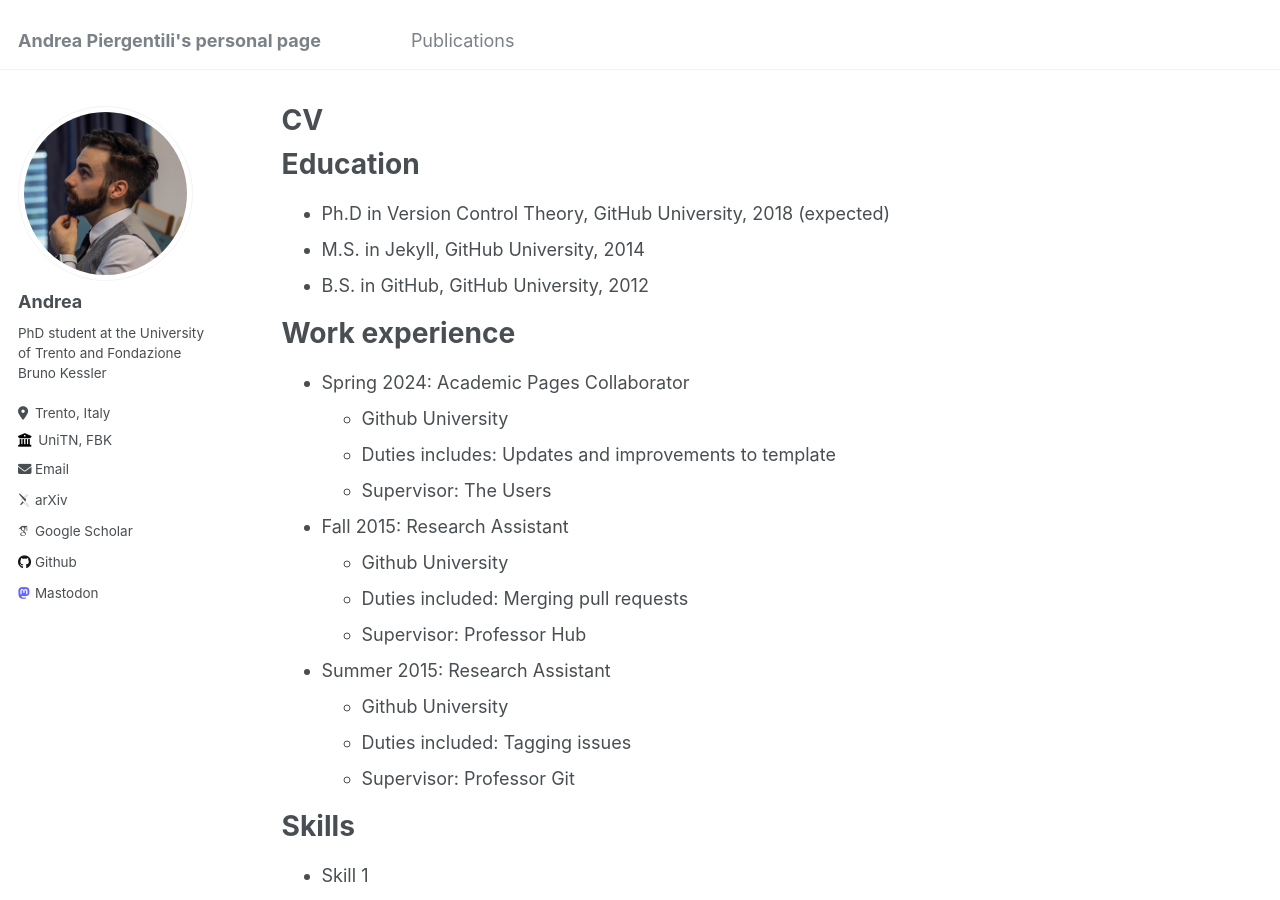
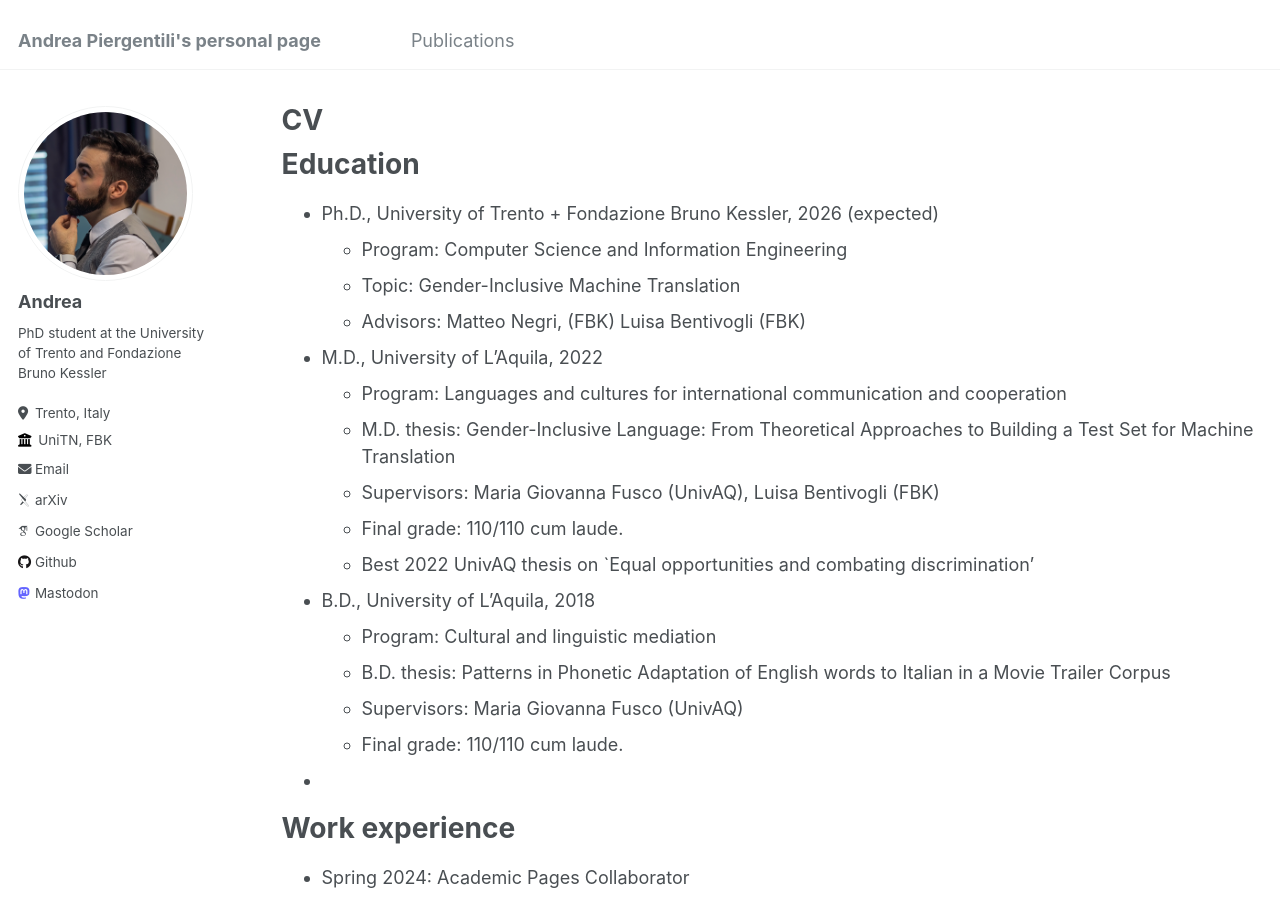
Before and after one commit to apierg/apierg.github.io, a Jekyll site: the page built from _pages/cv.md, in a window 1280 px wide and 900 px high. Built offline with Jekyll 4.4.1, drawn with Linux system fonts in a browser that asks for light colours; some web fonts are replaced.

Commit message:
add education information

```diff
--- a/_pages/cv.md
+++ b/_pages/cv.md
@@ -11,9 +11,22 @@ redirect_from:
 
 Education
 ======
-* Ph.D in Version Control Theory, GitHub University, 2018 (expected)
-* M.S. in Jekyll, GitHub University, 2014
-* B.S. in GitHub, GitHub University, 2012
+* Ph.D., University of Trento + Fondazione Bruno Kessler, 2026 (expected)
+  * Program: Computer Science and Information Engineering
+  * Topic: Gender-Inclusive Machine Translation
+  * Advisors: Matteo Negri, (FBK) Luisa Bentivogli (FBK)
+* M.D., University of L'Aquila, 2022
+  * Program: Languages and cultures for international communication and cooperation
+  * M.D. thesis: Gender-Inclusive Language: From Theoretical Approaches to Building a Test Set for Machine Translation
+  * Supervisors: Maria Giovanna Fusco (UnivAQ), Luisa Bentivogli (FBK)
+  * Final grade: 110/110 cum laude.
+  * Best 2022 UnivAQ thesis on `Equal opportunities and combating discrimination'
+* B.D., University of L'Aquila, 2018
+  * Program: Cultural and linguistic mediation
+  * B.D. thesis: Patterns in Phonetic Adaptation of English words to Italian in a Movie Trailer Corpus
+  * Supervisors: Maria Giovanna Fusco (UnivAQ)
+  * Final grade: 110/110 cum laude.
+*
 
 Work experience
 ======
```
